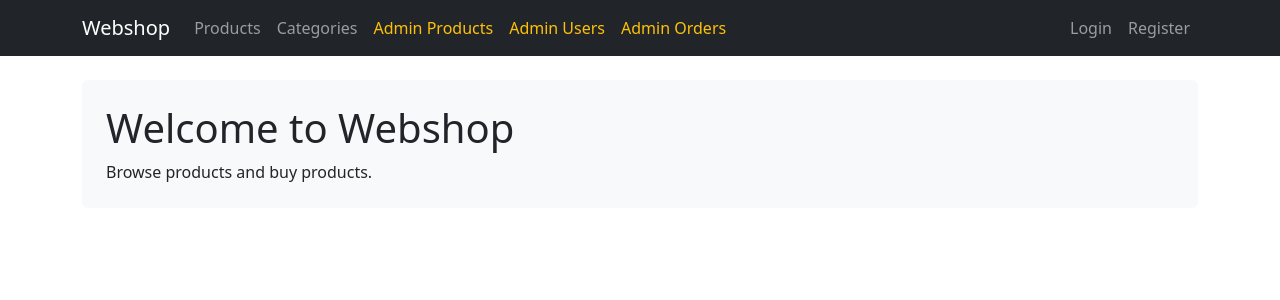
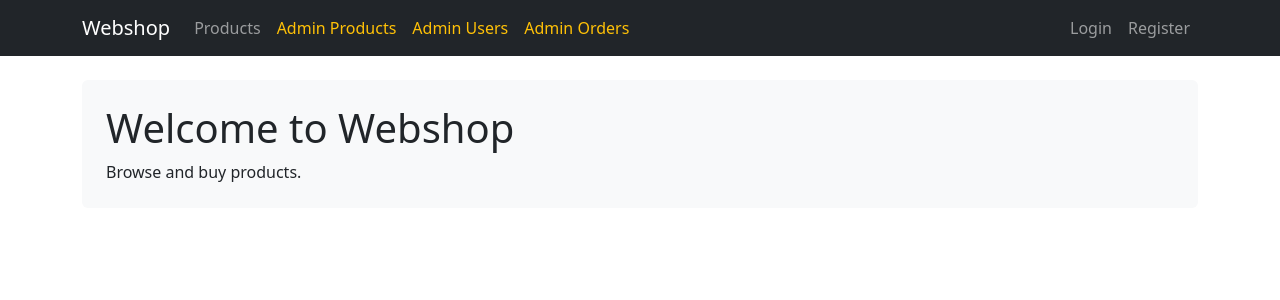
Before and after one commit to amatokovic/webshop-project, an Angular app in the folder frontend/webshop-frontend/: page / in a window 1280 px wide. Shown: the top 300 px of the page. Built offline with nearby package versions, Linux system fonts and the light colour scheme; sample sign-in values are in the browser's storage.

Commit message:
Adding restictions

```diff
--- a/frontend/webshop-frontend/src/app/app.component.html
+++ b/frontend/webshop-frontend/src/app/app.component.html
@@ -16,7 +16,7 @@
         </li>
 
         <li class="nav-item">
-          <a class="nav-link" routerLink="/categories" routerLinkActive="active">
+          <a class="nav-link" routerLink="/categories" routerLinkActive="active" *ngIf="!auth.isAdmin()">
             Categories
           </a>
         </li>
--- a/frontend/webshop-frontend/src/app/pages/home/home.component.html
+++ b/frontend/webshop-frontend/src/app/pages/home/home.component.html
@@ -1,4 +1,4 @@
 <div class="p-4 bg-light rounded">
   <h1>Welcome to Webshop</h1>
-  <p class="mb-0">Browse products and buy products.</p>
+  <p class="mb-0">Browse and buy products.</p>
 </div>
```
